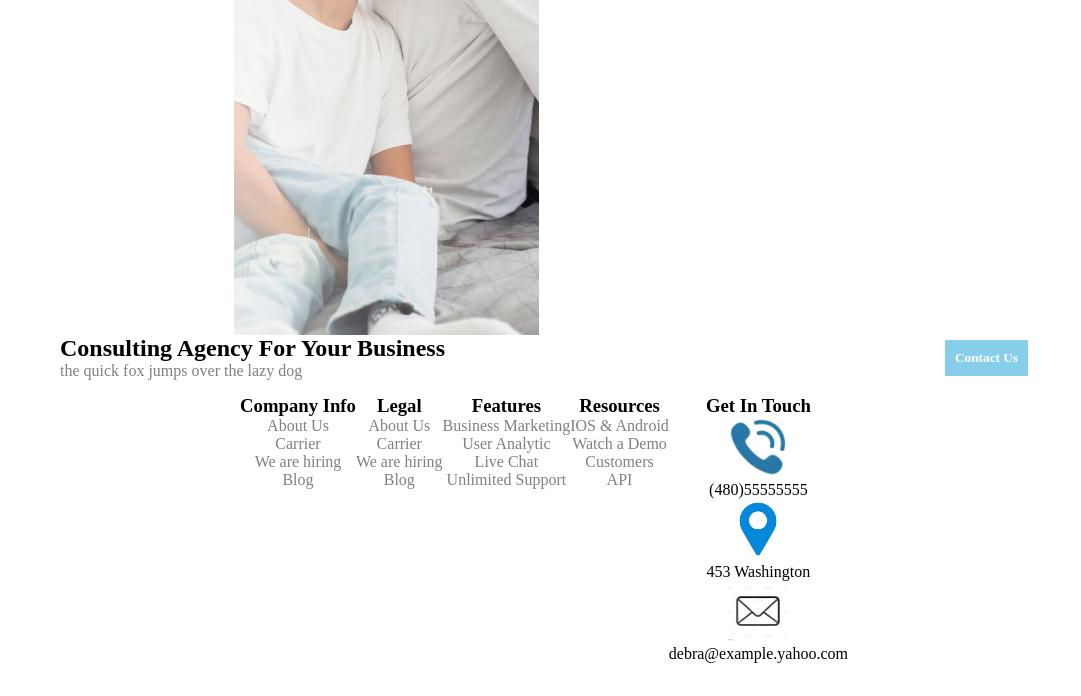
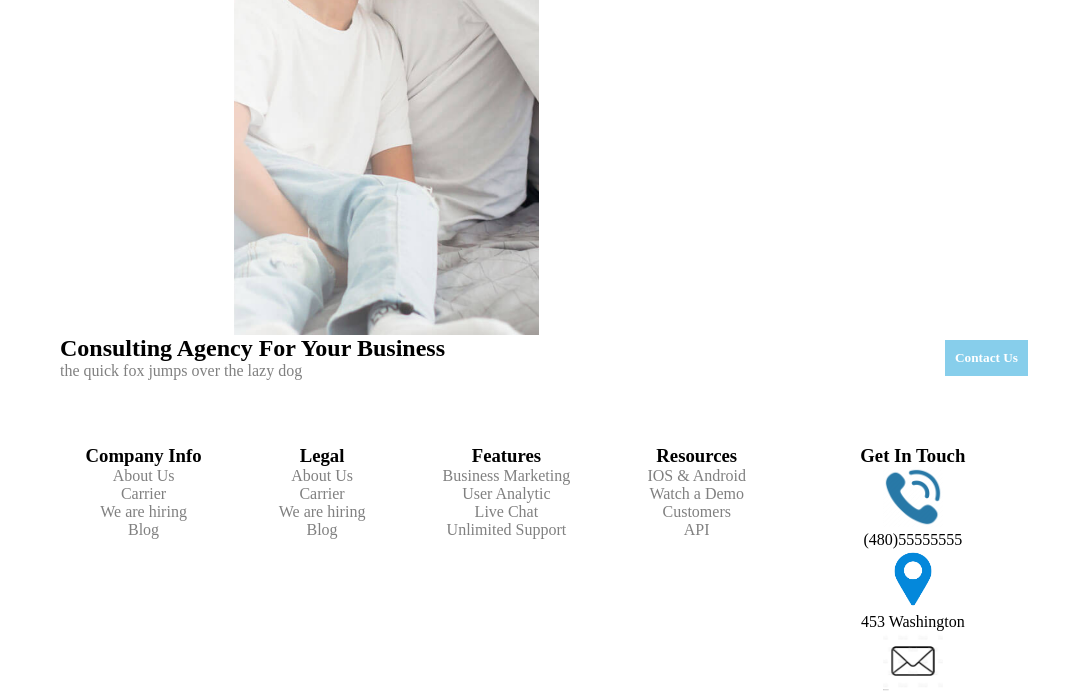
Before and after one commit to chanaiagwata/Week2.IP, a plain HTML site: page index.html in a window 1280 px wide. Shown: the part 4342-5038 px from the top of the page, without its empty margins (96-1177 px from the left). Drawn offline with Linux system fonts and the light colour scheme.

Commit message:
This will update html and css file

```diff
--- a/index.css
+++ b/index.css
@@ -346,6 +346,9 @@ padding: 8%;
     display: flex;
     flex-direction: row;
     padding: 15px;
+    height: 300px;
+    justify-content: space-around;
+    margin-top: 50px;
 }
 .last>.info>p{
     color: grey;
```
